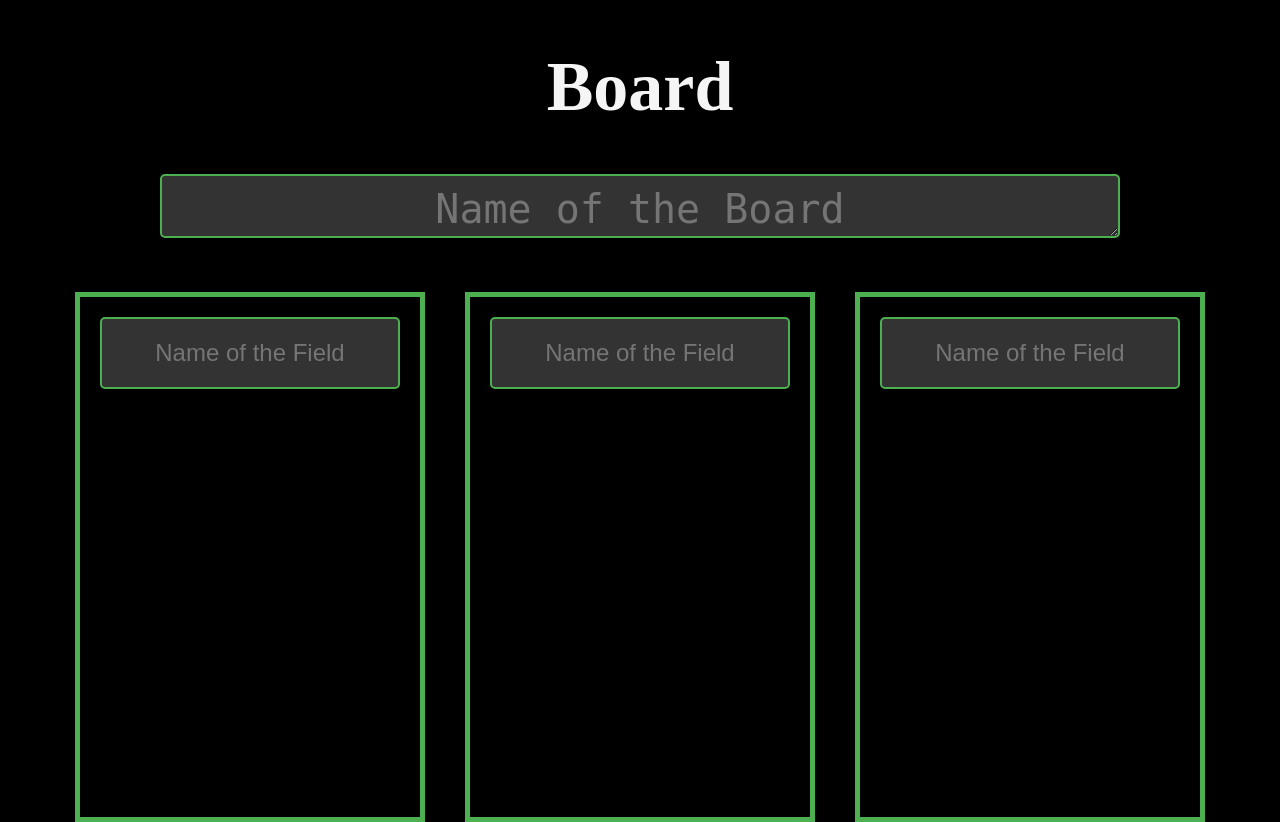
After one commit to Nazarbizarre/ZN-Organiser, a Flask app: template frontend/templates/board.html in a window 1280 px wide. The commit adds this page. Run offline with Flask 3, Linux system fonts and the light colour scheme; the template is opened without the code that fills it, so the values that code supplies are empty.

Commit message:
Search + Expand frontend+ Start od Board

```diff
--- a/backend/db/models/task.py
+++ b/backend/db/models/task.py
@@ -4,7 +4,7 @@ from sqlalchemy.orm import Mapped
 from datetime import datetime, date
 
 class Task(Base):
-    __tablename__ = "task"
+    __tablename__ = "tasks"
 
     title: Mapped[str]
     author: Mapped[str]
--- a/backend/routes/task.py
+++ b/backend/routes/task.py
@@ -5,7 +5,7 @@ from db import Session, Task
 from schemas import TaskData, UserTasks
 
 
-# from fastapi.exceptions import HTTPException
+
 
 @app.get("/get_tasks")
 def get_tasks(data: UserTasks):
--- /dev/null
+++ b/frontend/templates/board.html
@@ -0,0 +1,122 @@
+<!DOCTYPE html>
+<html lang="en">
+<head>
+    <meta charset="UTF-8">
+    <meta name="viewport" content="width=device-width, initial-scale=1.0">
+    <title>🖼️Board</title>
+</head>
+<style>
+            /* Ensure body and html take up full height */
+            body, html {
+                margin: 0;
+                padding: 0;
+                height: 100%;
+                background-color: black;
+                align-items: center;
+                justify-content: center;
+                text-align: center;
+                display: inline-block;
+            }
+
+            .container {
+                display: flex;
+            }
+
+            h1 {
+                text-align: center;
+                color: whitesmoke;
+                font-size: 70px;
+            }
+
+            /* Make the div take up the whole height of the screen */
+            .container-child {
+                height: 60vh; /* 100% of the viewport height */
+                display: flex;
+                justify-content: top;
+                align-items: top;
+                text-align: top;
+                font-size: 24px;
+                width: 300px;
+                padding: 20px;
+                margin-left: 20px;
+                margin-right: 20px;
+                margin-top: 50px;
+                flex: 1;
+                border: 5px solid #4caf50;
+
+            }
+            /* Input field styling */
+    .container-child input[type="text"] {
+        width: 100%; /* Full width input */
+        padding: 10px; /* Space inside the input field */
+        border: 2px solid #4caf50; /* White border */
+        border-radius: 5px; /* Slightly rounded corners */
+        background-color: #333; /* Dark gray background for the input */
+        color: #fff; /* White text inside the input */
+        font-size: 1em; /* Standard font size */
+        height: 10%;
+        text-align: center;
+
+}
+
+/* Input field focus state */
+    .container-child input[type="text"]:focus {
+        border-color: #4caf50; /* Blue border on focus */
+        outline: 1px #4caf50; /* Remove default outline */
+}
+textarea {
+    width: 80%; /* Full width input */
+    padding: 10px; /* Space inside the input field */
+    border: 2px solid #4caf50; /* White border */
+    border-radius: 5px; /* Slightly rounded corners */
+    background-color: #333; /* Dark gray background for the input */
+    color: #fff; /* White text inside the input */
+    font-size: 1em; /* Standard font size */
+    height: 5%;
+    text-align: center;
+    font-size: 40px;
+    overflow: hidden; /* Hide scrollbars */
+    box-sizing: content-box; /* Ensure padding/border are not included in width */
+
+}
+
+
+textarea:focus {
+    border-color: #4caf50; /* Blue border on focus */
+    outline: 1px #4caf50; /* Remove default outline */
+}
+
+
+
+</style>
+<body>
+    <h1>Board</h1>
+    <textarea id="Name" placeholder="Name of the Board"></textarea>
+
+
+    <div class="container">
+        <div class="container-child"><input type="text" placeholder="Name of the Field"></div>
+        <div class="container-child"><input type="text" placeholder="Name of the Field"></div>
+        <div class="container-child"><input type="text" placeholder="Name of the Field"></div>
+    </div>
+
+    <script>
+        //const textarea = document.getElementById('Name');
+
+        //function adjustWidth() {
+        //    const tempSpan = document.createElement('span');
+          //  tempSpan.style.visibility = 'hidden';
+            //tempSpan.style.whiteSpace = 'pre'; // Preserve spaces and line breaks
+            //tempSpan.style.fontSize = window.getComputedStyle(textarea).fontSize;
+            //tempSpan.textContent = textarea.value || textarea.placeholder;
+            //document.body.appendChild(tempSpan);
+            //const width = tempSpan.offsetWidth + 10; // Add some padding
+            //document.body.removeChild(tempSpan);
+            //textarea.style.width = width + 'px';
+        //}
+
+        //textarea.addEventListener('input', adjustWidth);
+        //window.addEventListener('load', adjustWidth); // Initial adjustment for pre-filled content
+    </script>
+</body>
+</html>
--- a/frontend/templates/create_task.html
+++ b/frontend/templates/create_task.html
@@ -10,6 +10,9 @@
             background-color: #121212;
             color: #ffffff;
             padding: 20px;
+        }
+        a {
+            color: red;
         }
         .form-container {
             background-color: #1f1f1f;
@@ -88,11 +91,13 @@
                             </div>
 
                         <button type="submit" class="btn btn-primary w-100">Submit</button>
+                        <a class="btn btn-danger w-100" id="back" href="/">Go Back</a>
                     </form>
                 </div>
             </div>
         </div>
     </div>
+
     <script src="https://cdn.jsdelivr.net/npm/bootstrap@5.3.3/dist/js/bootstrap.bundle.min.js" integrity="sha384-YvpcrYf0tY3lHB60NNkmXc5s9fDVZLESaAA55NDzOxhy9GkcIdslK1eN7N6jIeHz" crossorigin="anonymous"></script>
 </body>
 </html>
```
Also changed, not shown: frontend/routes/__init__.py (+6 -1 lines), frontend/routes/board.py (added, +20 -0 lines), frontend/routes/search.py (added, +23 -0 lines), frontend/templates/info.html (+11 -3 lines), frontend/templates/main.html (+15 -8 lines), backend/task.db, users.db.
